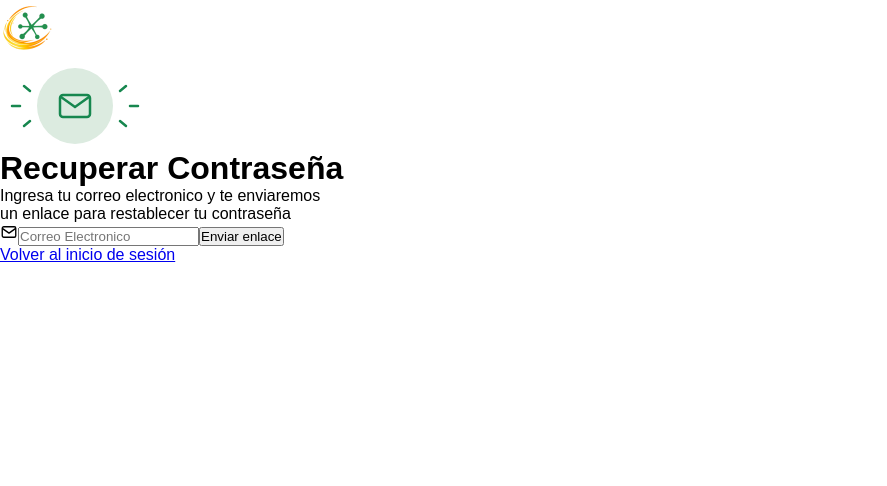
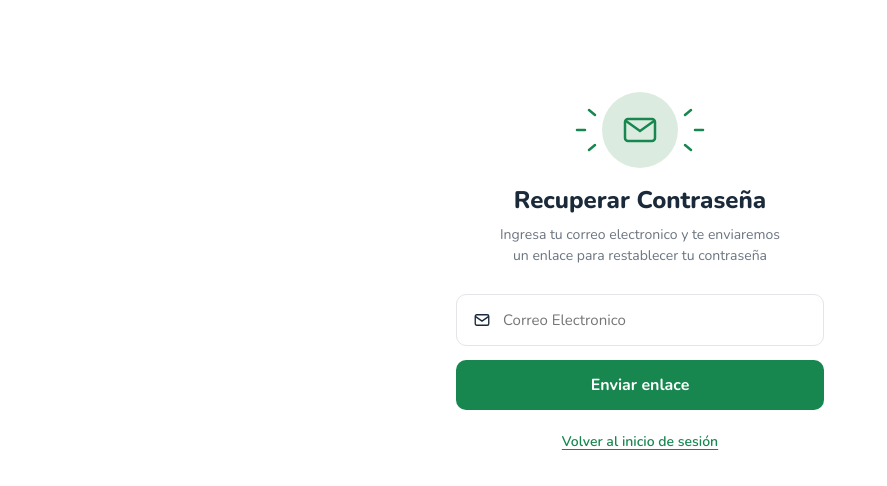
Before and after one commit to ireguisara09/AgoraExpress---Proyecto-Final-2026, a React (Vite) app in the folder Frontend/: page /recuperar-contrasena in a window 1280 px wide. Shown: the top 486 px of the page, without its empty margins (0-887 px from the left). Built offline with nearby package versions, Linux system fonts and the light colour scheme.

Commit message:
Creación de login Agora

```diff
--- a/Frontend/src/App.jsx
+++ b/Frontend/src/App.jsx
@@ -1,4 +1,3 @@
-
 import { BrowserRouter, Routes, Route, Navigate } from "react-router-dom";
 import Registro from "./pages/registro";
 import RecuperarContrasena from "./pages/RecuperarContraseña";
--- a/Frontend/src/pages/RecuperarContraseña.jsx
+++ b/Frontend/src/pages/RecuperarContraseña.jsx
@@ -10,10 +10,8 @@ const enviar = (e)  => {
 };
 
 return (
+
     <div className="ae-page">
-        <header className="ae-header">
-            <img src={logo} alt="AgoraExpress" className="ae-logo"/>
-        </header>
 
         <main className="ae-card">
             <svg width="150" height="80" viewBox="0 0 150 80" fill="none" stroke="#17874f" strokeWidth="2.5" strokeLinecap="round">
--- a/Frontend/src/styles/RecuperarContraseña.css
+++ b/Frontend/src/styles/RecuperarContraseña.css
@@ -0,0 +1,108 @@
+@import url("https://fonts.googleapis.com/css2?family=Nunito:wght@400;600;700;800&display=swap");
+
+.ae-page {
+    min-height: 100vh;
+    font-family: Nunito, system-ui, sans-serif;
+    background: #fff;
+    --g: #17874f;
+    --navy: #1b2a3a;
+}
+
+.ae-logo {
+    height: 52px;
+}
+
+.ae-header {
+    height: 84px;
+    padding: 0 48px;
+    display: flex;
+    align-items: center;
+    gap: 14px;
+    border-bottom: 1px solid #e3e5e8;
+}
+
+.ae-card {
+    max-width: 400px;
+    margin: 90px auto;
+    padding: 0 16px;
+    display: flex;
+    flex-direction: column;
+    align-items: center;
+    text-align: center;
+}
+
+.ae-card h1 {
+    margin: 14px 0 8px;
+    font-size: 24px;
+    font-weight: 800;
+    color: var(--navy);
+}
+
+.ae-card p {
+    margin: 0 0 28px;
+    font-size: 14px;
+    line-height: 1.5;
+    color: #6b7480;
+}
+
+.ae-card form {
+    width: 100%;
+    display: grid;
+    gap: 14px;
+}
+
+.ae-card label {
+    display: flex;
+    align-items: center;
+    gap: 12px;
+    height: 52px;
+    padding: 0 16px;
+    border: 1px solid #e3e5e8;
+    border-radius: 10px;
+    color: var(--navy);
+}
+
+.ae-card label:focus-within {
+    border-color: var(--g);
+    box-shadow: 0 0 0 3px #17874f26;
+}
+
+.ae-card input {
+    flex: 1;
+    border: 0;
+    outline: 0;
+    font: inherit;
+    font-size: 15px;
+    background: none;
+}
+
+.ae-card button {
+    height: 50px;
+    border: 0;
+    border-radius: 10px;
+    background: var(--g);
+    color: #fff;
+    font: 700 16px Nunito, sans-serif;
+    cursor: pointer;
+}
+
+.ae-card button:hover {
+    background: #126f41;
+}
+
+.ae-card a {
+    margin-top: 22px;
+    font-size: 14px;
+    font-weight: 600;
+    color: var(--g);
+    text-underline-offset: 3px;
+}
+
+@media (max-width: 600px) {
+.ae-header {
+    padding: 0 20px;
+}
+.ae-logo {
+    height: 40px;
+}
+}
```
